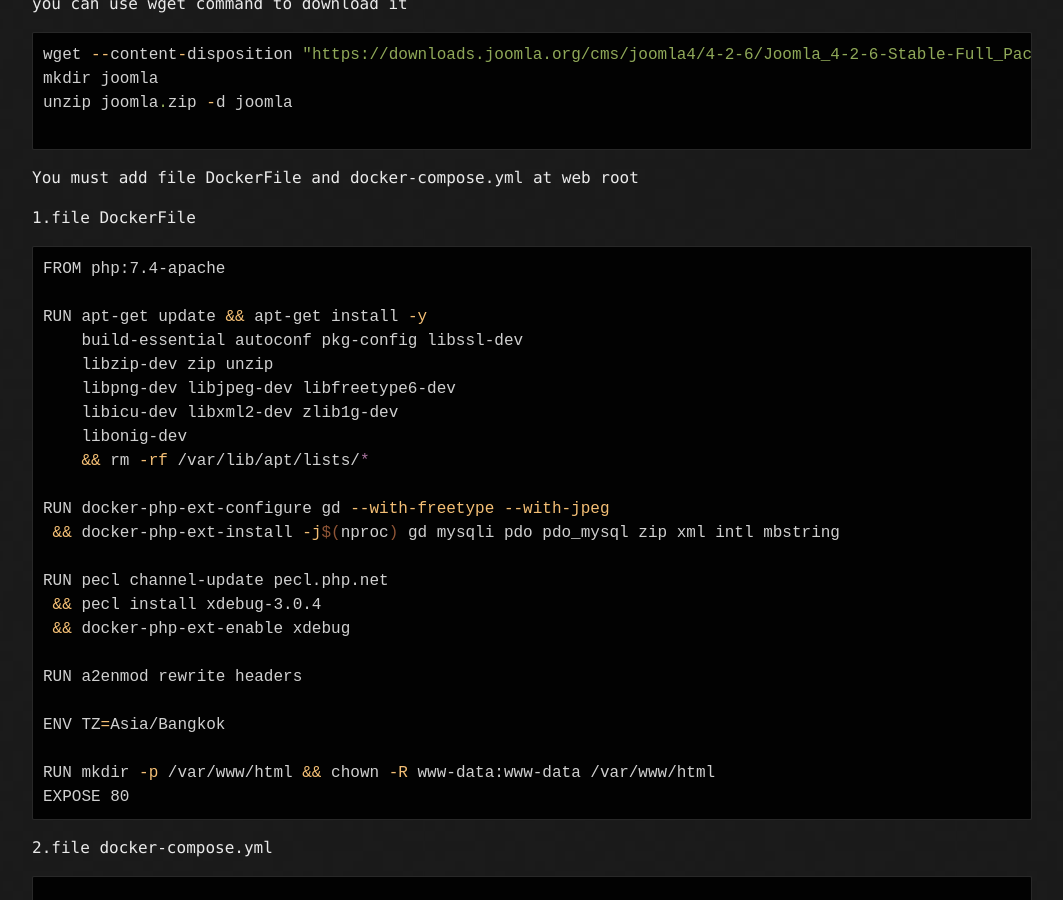
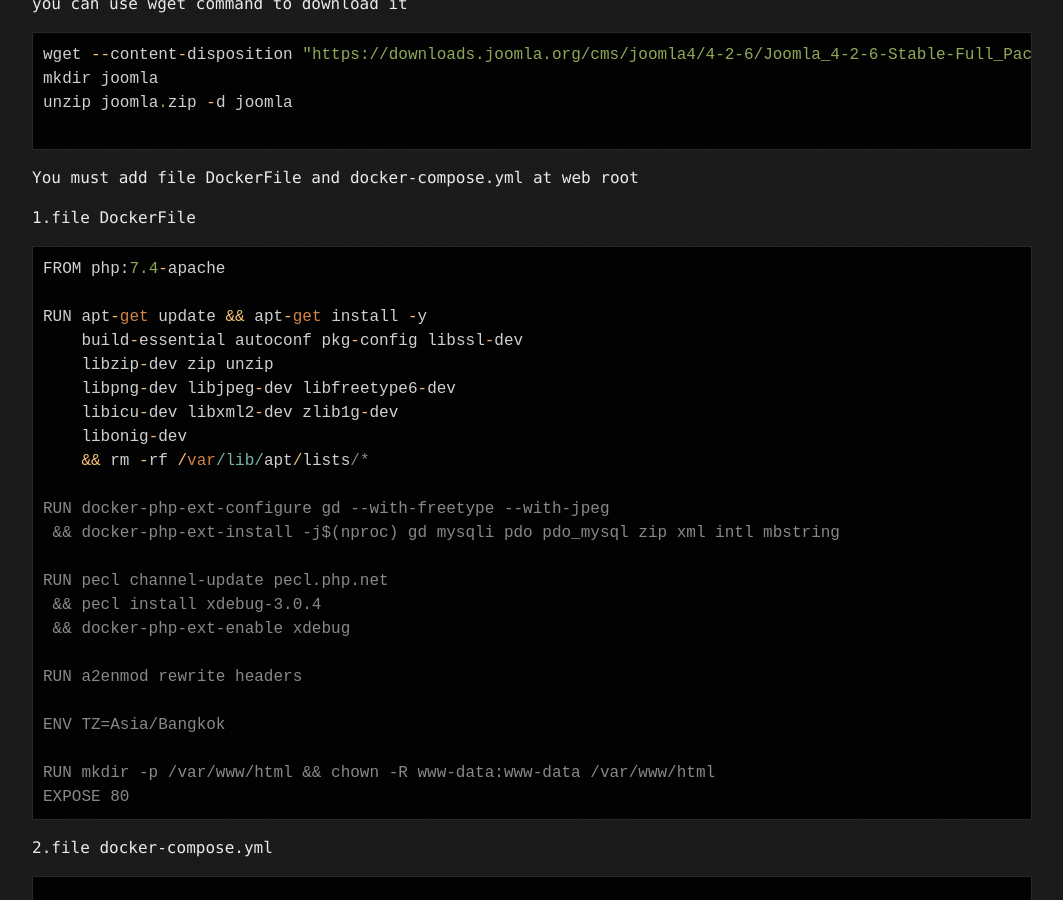
Before and after one commit to 0xki29/blog, a Jekyll site: the page built from _posts/2025-10-30-phan-tich-CVE-2023-23752.md, in a window 1280 px wide and 900 px high, scrolled down 624 px. Shown: the whole window, without its empty margins (108-1171 px from the left). Built offline with Jekyll 4.4.1, drawn with Linux system fonts in a browser that asks for light colours.

Commit message:
Add post: Phân tích CVE-2023-23752

````diff
--- a/_posts/2025-10-30-phan-tich-CVE-2023-23752.md
+++ b/_posts/2025-10-30-phan-tich-CVE-2023-23752.md
@@ -30,7 +30,7 @@ You must add file DockerFile and docker-compose.yml at web root
 
 1.file DockerFile
 
-```bash
+```js
 FROM php:7.4-apache
 
 RUN apt-get update && apt-get install -y
````
